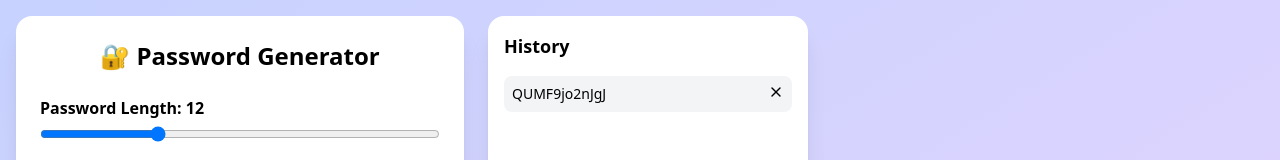
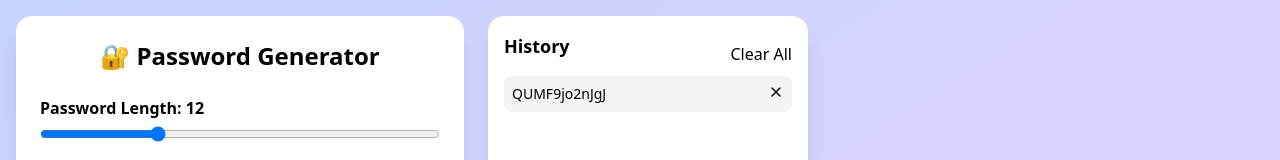
Before and after one commit to yash-sain/my-own-component-logic, a React (Create React App) app: page / in a window 1280 px wide. Both pictures are taken after a click on the button "Generate Password". Shown: the top 160 px of the page. Built offline with nearby package versions, Linux system fonts and the light colour scheme; the HTML template or start-up script is replaced by a standard one.

Commit message:
first commit

```diff
--- a/src/components/NumberGuessingGame/PasswordGenerator.jsx
+++ b/src/components/NumberGuessingGame/PasswordGenerator.jsx
@@ -142,7 +142,10 @@ export default function PasswordGenerator() {
 
             {/* History Panel */}
             <div className="ml-6 w-80 bg-white p-4 rounded-2xl shadow-xl overflow-y-auto max-h-[36rem]">
+                <div className="flex items-center justify-between">
                 <h2 className="text-lg font-bold mb-4">History</h2>
+                {history?.length > 0 && <button onClick={() => setHistory([])}>Clear All</button>}
+                </div>
                 {history.length === 0 ? (
                     <p className="text-gray-500 text-sm">No passwords generated yet.</p>
                 ) : (
```
